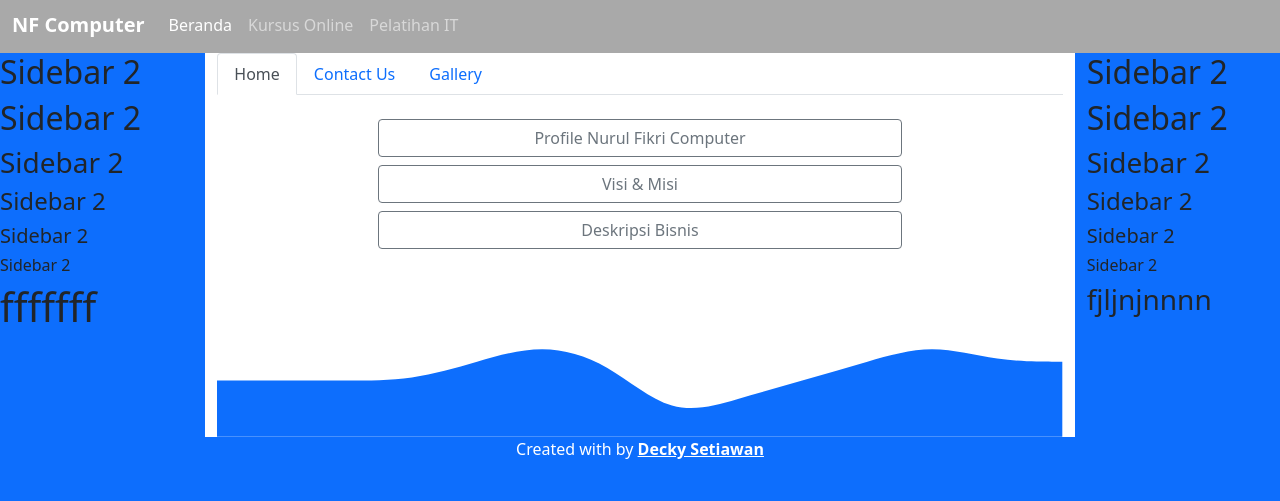
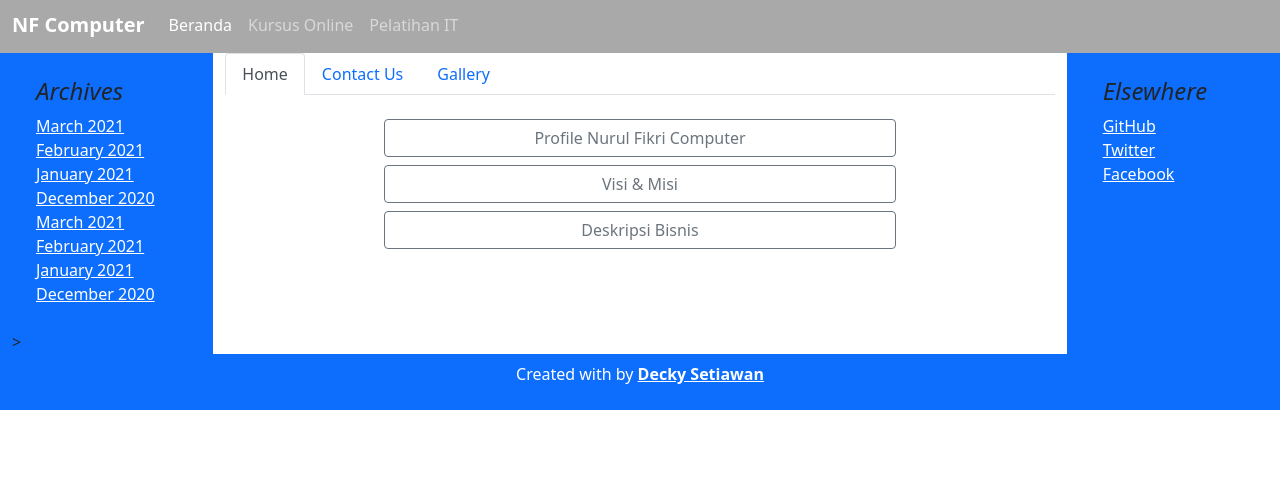
Before and after one commit to deckystwn/kampus_merdeka, a plain HTML site: page index.html in a window 1280 px wide. Shown: the part 303-804 px from the top of the page. Drawn offline with nearby package versions, Linux system fonts and the light colour scheme; some icons are missing.

Commit message:
Tugas Pertemua ke 9

```diff
--- a/index.html
+++ b/index.html
@@ -75,17 +75,24 @@
     </nav>
     <!-- End Navbar -->
 
-    <!-- Content -->
+    <!-- Content kiri -->
     <section>
-      <div class="row">
+      <div class="row m-0">
         <div class="col-lg-2 bg-primary">
-          <h2>Sidebar 2</h2>
-          <h2>Sidebar 2</h2>
-          <h3>Sidebar 2</h3>
-          <h4>Sidebar 2</h4>
-          <h5>Sidebar 2</h5>
-          <h6>Sidebar 2</h6>
-          <h1>fffffff</h1>
+          <div class="p-4">
+            <h4 class="fst-italic">Archives</h4>
+            <ol class="list-unstyled mb-0">
+              <li><a class="text-white" href="#">March 2021</a></li>
+              <li><a class="text-white" href="#">February 2021</a></li>
+              <li><a class="text-white" href="#">January 2021</a></li>
+              <li><a class="text-white" href="#">December 2020</a></li>
+              <li><a class="text-white" href="#">March 2021</a></li>
+              <li><a class="text-white" href="#">February 2021</a></li>
+              <li><a class="text-white" href="#">January 2021</a></li>
+              <li><a class="text-white" href="#">December 2020</a></li>
+            </ol>
+          </div>
+          >
         </div>
         <div class="col-lg-8">
           <!-- Nav tabs -->
@@ -162,13 +169,6 @@
                   </div>
                 </div>
               </div>
-              <svg xmlns="http://www.w3.org/2000/svg" viewBox="0 0 1440 320">
-                <path
-                  fill="#0d6efd"
-                  fill-opacity="1"
-                  d="M0,224L18.5,224C36.9,224,74,224,111,224C147.7,224,185,224,222,224C258.5,224,295,224,332,218.7C369.2,213,406,203,443,192C480,181,517,171,554,170.7C590.8,171,628,181,665,202.7C701.5,224,738,256,775,266.7C812.3,277,849,267,886,256C923.1,245,960,235,997,224C1033.8,213,1071,203,1108,192C1144.6,181,1182,171,1218,170.7C1255.4,171,1292,181,1329,186.7C1366.2,192,1403,192,1422,192L1440,192L1440,320L1421.5,320C1403.1,320,1366,320,1329,320C1292.3,320,1255,320,1218,320C1181.5,320,1145,320,1108,320C1070.8,320,1034,320,997,320C960,320,923,320,886,320C849.2,320,812,320,775,320C738.5,320,702,320,665,320C627.7,320,591,320,554,320C516.9,320,480,320,443,320C406.2,320,369,320,332,320C295.4,320,258,320,222,320C184.6,320,148,320,111,320C73.8,320,37,320,18,320L0,320Z"
-                ></path>
-              </svg>
             </div>
             <!-- Contact us -->
             <div class="tab-pane" id="profile" role="tabpanel" aria-labelledby="profile-tab">
@@ -272,21 +272,24 @@
           </div>
         </div>
         <div class="col-lg-2 bg-primary">
-          <h2>Sidebar 2</h2>
-          <h2>Sidebar 2</h2>
-          <h3>Sidebar 2</h3>
-          <h4>Sidebar 2</h4>
-          <h5>Sidebar 2</h5>
-          <h6>Sidebar 2</h6>
-          <h3>fjljnjnnnn</h3>
+          <div class="p-4">
+            <h4 class="fst-italic">Elsewhere</h4>
+            <ol class="list-unstyled">
+              <li><a class="text-white" href="#">GitHub</a></li>
+              <li><a class="text-white" href="#">Twitter</a></li>
+              <li><a class="text-white" href="#">Facebook</a></li>
+            </ol>
+          </div>
         </div>
       </div>
     </section>
     <!-- End Content -->
 
-    <footer class="bg-primary text-white text-center pb-4">
+    <!-- Footer -->
+    <footer class="bg-primary text-white text-center p-2">
       <p>Created with <i class="bi bi-heart-fill text-danger"></i> by <a href="https://www.instagram.com/deckystwn/" class="text-white fw-bold">Decky Setiawan</a></p>
     </footer>
+    <!-- End Footer -->
 
     <script src="https://code.jquery.com/jquery-3.6.0.min.js" integrity="sha256-/xUj+3OJU5yExlq6GSYGSHk7tPXikynS7ogEvDej/m4=" crossorigin="anonymous"></script>
     <script src="https://code.jquery.com/jquery-3.6.0.min.js" integrity="sha256-/xUj+3OJU5yExlq6GSYGSHk7tPXikynS7ogEvDej/m4=" crossorigin="anonymous"></script>
```
